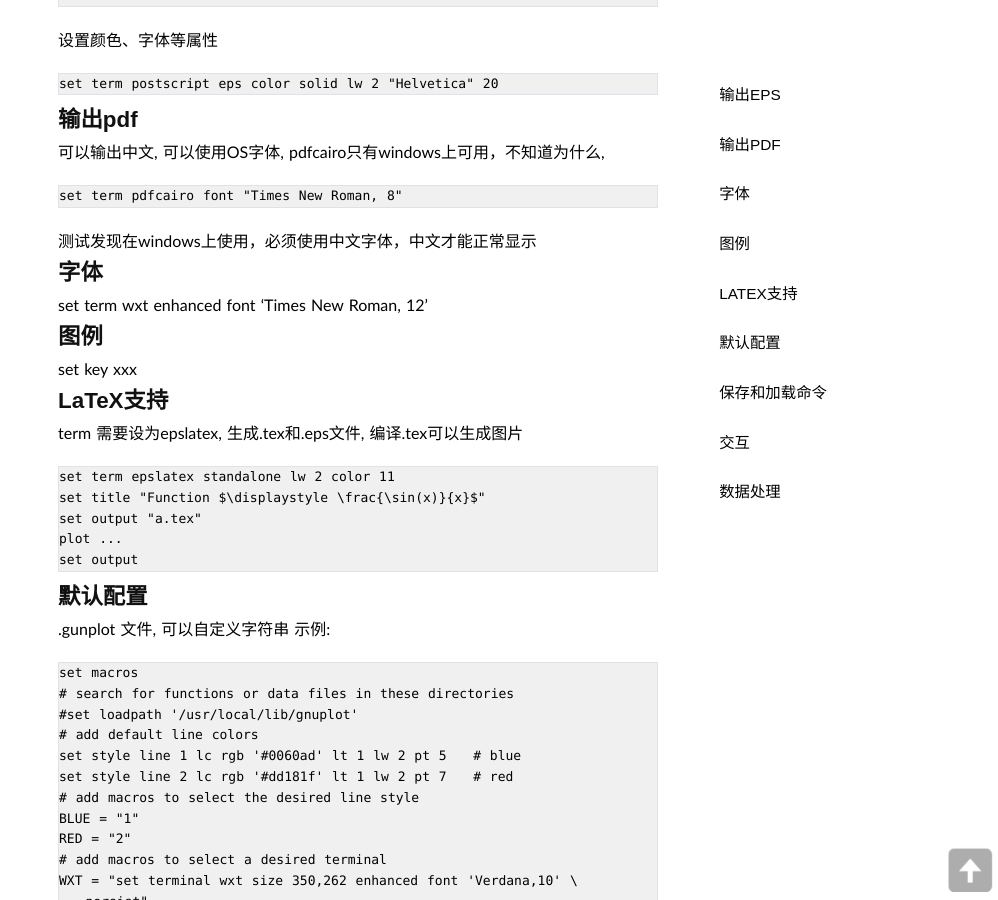
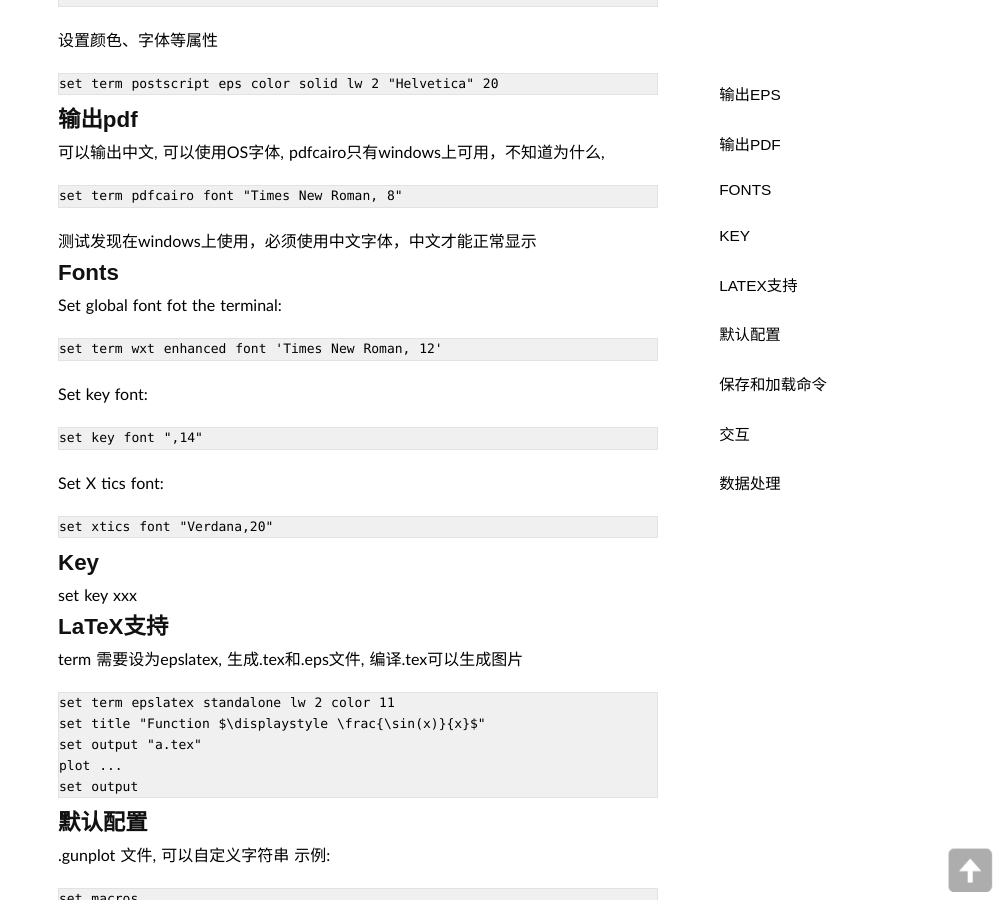
Before and after one commit to gezhu/gezhu.github.io, a Jekyll site: the page built from _posts/2014-06-27-gnuplot.markdown, in a window 1280 px wide and 900 px high, scrolled down 479 px. Shown: the whole window, without its empty margins (282-1280 px from the left). Built offline with Jekyll 4.4.1, drawn with Linux system fonts in a browser that asks for light colours; some web fonts are replaced; Markdown is read by kramdown in place of the engine named in the settings; comment, search, counter and statistics services are not loaded.

Commit message:
update gnuplot

```diff
--- a/_posts/2014-06-27-gnuplot.markdown
+++ b/_posts/2014-06-27-gnuplot.markdown
@@ -42,11 +42,21 @@ Link
 测试发现在windows上使用，必须使用中文字体，中文才能正常显示
 
 
-字体
+Fonts
 ----
- set term wxt enhanced font 'Times New Roman, 12'
+Set global font fot the terminal:
 
-图例
+    set term wxt enhanced font 'Times New Roman, 12'
+
+Set key font:
+
+    set key font ",14"
+
+Set  X tics font:
+
+    set xtics font "Verdana,20"
+
+Key
 ----
  set key xxx
 
```
